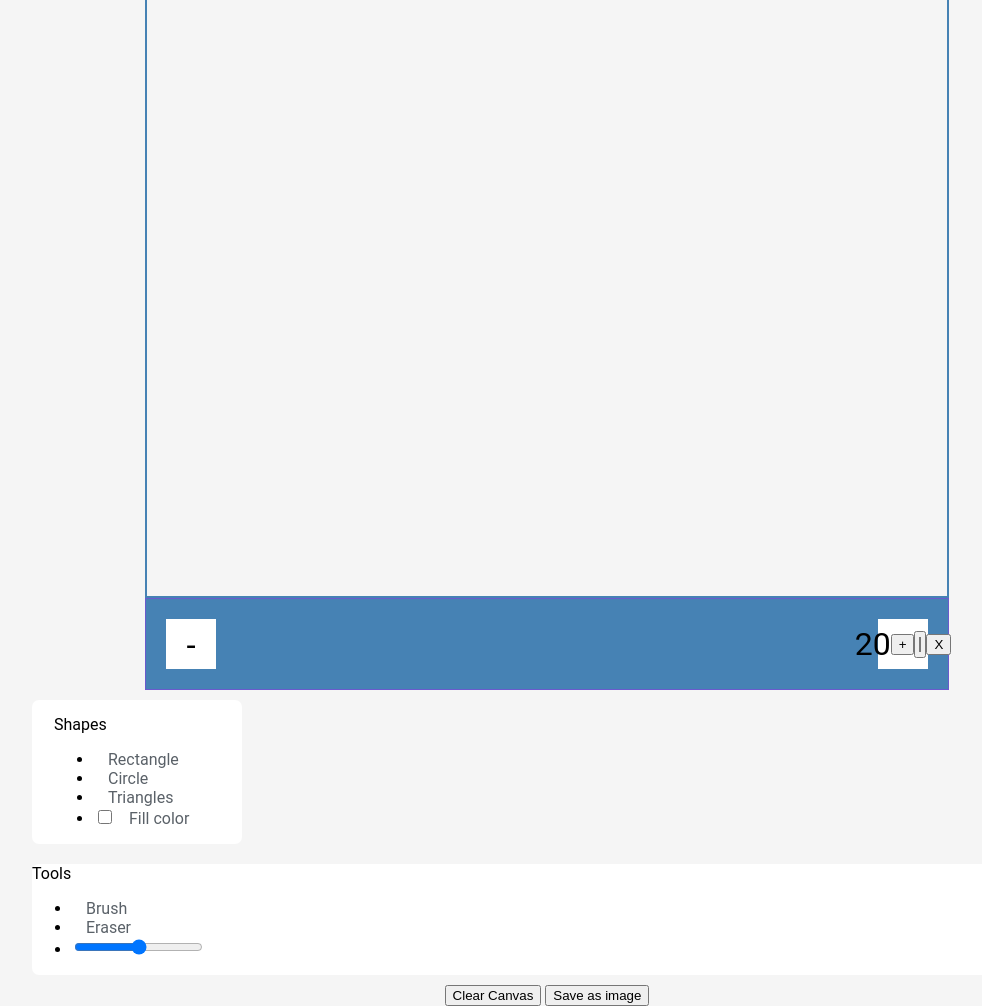
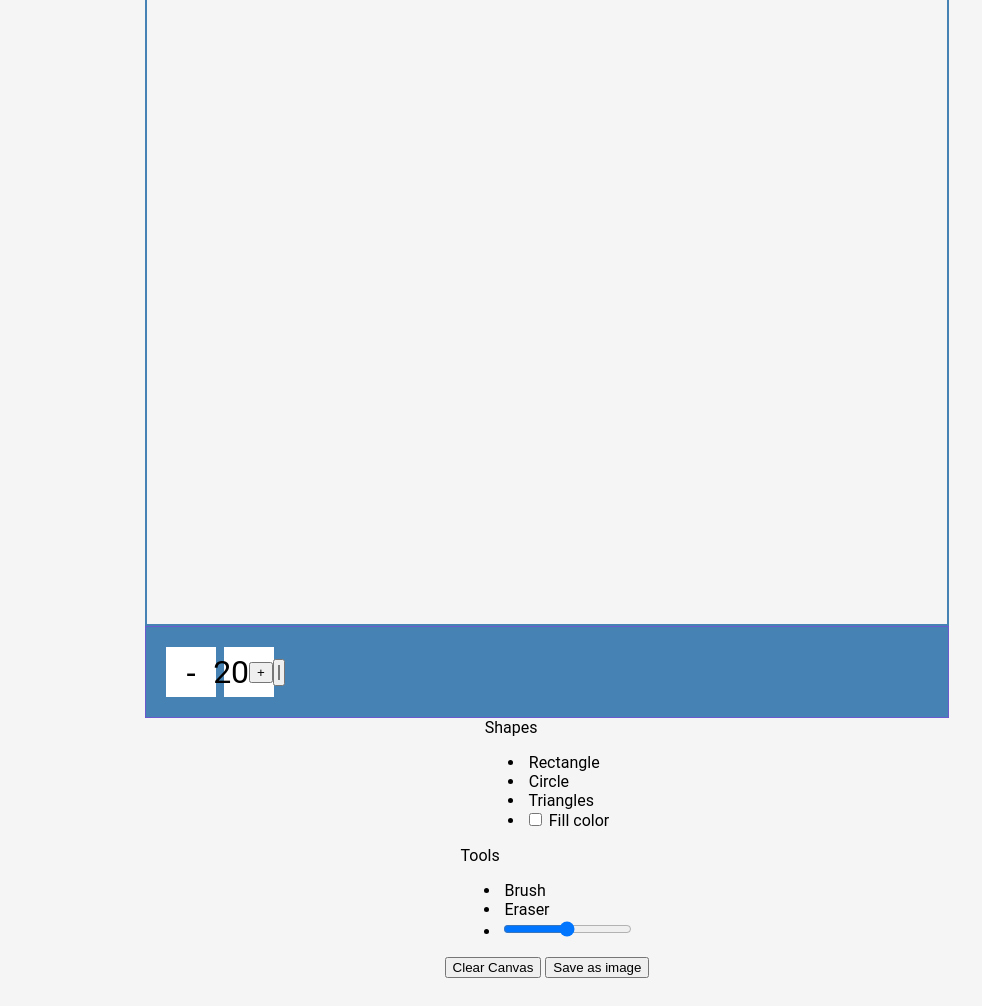
Before and after one commit to soulblade8/ms-paint, a plain HTML site: page index.html in a window 1280 px wide. Shown: the whole page, without its empty margins (93-1075 px from the left). After the commit the page ends 978 px from the top, so only its background shows below. Drawn offline with Linux system fonts and the light colour scheme; a web font is replaced by a local one.

Commit message:
Add files via upload

```diff
--- a/index.html
+++ b/index.html
@@ -4,17 +4,15 @@
     <meta charset="UTF-8">
     <meta name="viewport" content="width=device-width, initial-scale=1.0">
     <link rel="stylesheet" href="style.css" />
-    <title>MS Paint
-    </title>
+    <title>MS Paint</title>
 </head>
 <body>
-    <canvas id="cavas" width="800" height="800"></canvas>
+    <canvas id="canvas" width="800" height="800"></canvas>
     <div class="toolbox">
         <button id="decrease">-</button>
         <span id="size">20</button>
         <button id="increase">+</button>
         <input type="color" id="color">
-        <button id="clear">X</button>
     </div>
 
     <!--code for adding shapes-->
--- a/script.js
+++ b/script.js
@@ -34,7 +34,7 @@ canvas.addEventListener('mousemove', (e) => {
     }
 })
 
-function drawCircle(x, y) {
+function drawCircle(x, y, size) {
     ctx.beginPath();
     ctx.arc(x, y, size, 0, Math.PI * 2)
     ctx.fillStyle = color;
--- a/style.css
+++ b/style.css
@@ -14,47 +14,6 @@ body {
    height: 100vh;
    margin: 0;
 }
-
-.container{
-display: flex;
-width: 100%;
-gap: 10x;
-padding: 10px;
-max-width: 1050px;
-}
-section{
-    background: #fff;
-    border-radius: 7px;
-}
-.tools-board {
-    width: 210px;
-    padding: 15px 22px 0;
-}
-.tools-board .row{
-    margin-bottom: 20px;
-}
-.row .options{
-    list-style: none;
-    margin: 10px 0 0 5px
-}
-.row .options .options {
-display: flex;
-cursor: pointer;
-align-items: center;
-margin-bottom: 10px;
-}
-.options :where(span, label){
-    color: #5a6168;
-    padding-left: 10px;
-}
-.options #fill-color{
-    height: 14px;
-    width: 14px;
-}
-.drawing-board{
-   flex: 1;
-}
-
 canvas {
     border: 2px solid steelblue;
 }
@@ -67,7 +26,7 @@ canvas {
     padding: 1rem;
 }
 
-.toolbox > *{
+.toolbox > * {
   background-color: #fff;
   border: none;
   display: inline-flex;
@@ -79,8 +38,3 @@ canvas {
   margin: 0.25rem;
   padding: 0.25rem;
 }
-
-.toolbox > *:last-child {
-    margin-left: auto;
-    cursor: pointer;
-}
```
Lines whose indentation alone changed are shown as unchanged.
